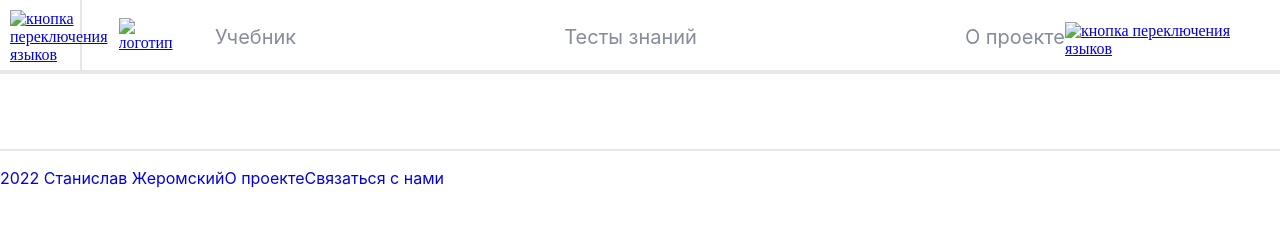
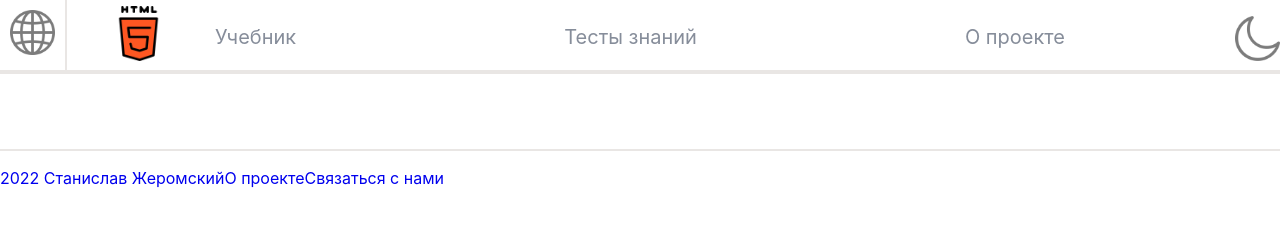
Before and after one commit to zheromskyS/Introduction-to-web-design, a plain HTML site: page items/item-2/item-2.html in a window 1280 px wide. Drawn offline with Linux system fonts and the light colour scheme.

Commit message:
HTML: Fix header menu images

```diff
--- a/items/item-2/item-2.html
+++ b/items/item-2/item-2.html
@@ -12,14 +12,14 @@
         <div class="language-switcher tool-bar__language-switcher"> <!-- переключатель языков -->
             <a class="language-switcher__link" href="#"> <!-- ссылка на кнопку -->
                 <img class="language-switcher__size"
-                         src="../../index/pictures%20in%20index/language%20switch%20button.png"
+                     src="../../index/pictures_in_index/language-switch-button.png"
                      alt="кнопка переключения языков"> <!-- размер кнопки -->
             </a>
         </div>
 
         <div class="logo tool-bar__logo"> <!-- логотип сайта -->
             <a class="logo__link" href="../../index.html"> <!-- ссылка - логотип -->              <!-- !!! -->
-                    <img class="logo__size" src="../../index/pictures%20in%20index/HTML5.png" alt="логотип">
+                <img class="logo__size" src="../../index/pictures_in_index/HTML5.png" alt="логотип">
             </a>
         </div>
     </div>
@@ -49,7 +49,7 @@
         <!-- переключатель темы -->
         <a class="theme-color-switcher__link" href="#"> <!-- ссылка на кнопку -->    <!-- !!! -->
             <img class="theme-color-switcher__size"
-                     src="../../index/pictures%20in%20index/theme%20color%20switcher%20to%20white.png"
+                 src="../../index/pictures_in_index/theme-color-switcher-to-black.png"
                  alt="кнопка переключения языков"> <!-- размер кнопки -->
         </a>
     </div>
```
Also changed, not shown: items/item-1/item-1.html (+3 -3 lines), items/item-3/item-3.html (+3 -3 lines), items/item-4/item-4.html (+3 -3 lines), items/item-5/item-5.html (+3 -3 lines), items/item-6/item-6.html (+3 -3 lines). Lines whose indentation alone changed are shown as unchanged.
